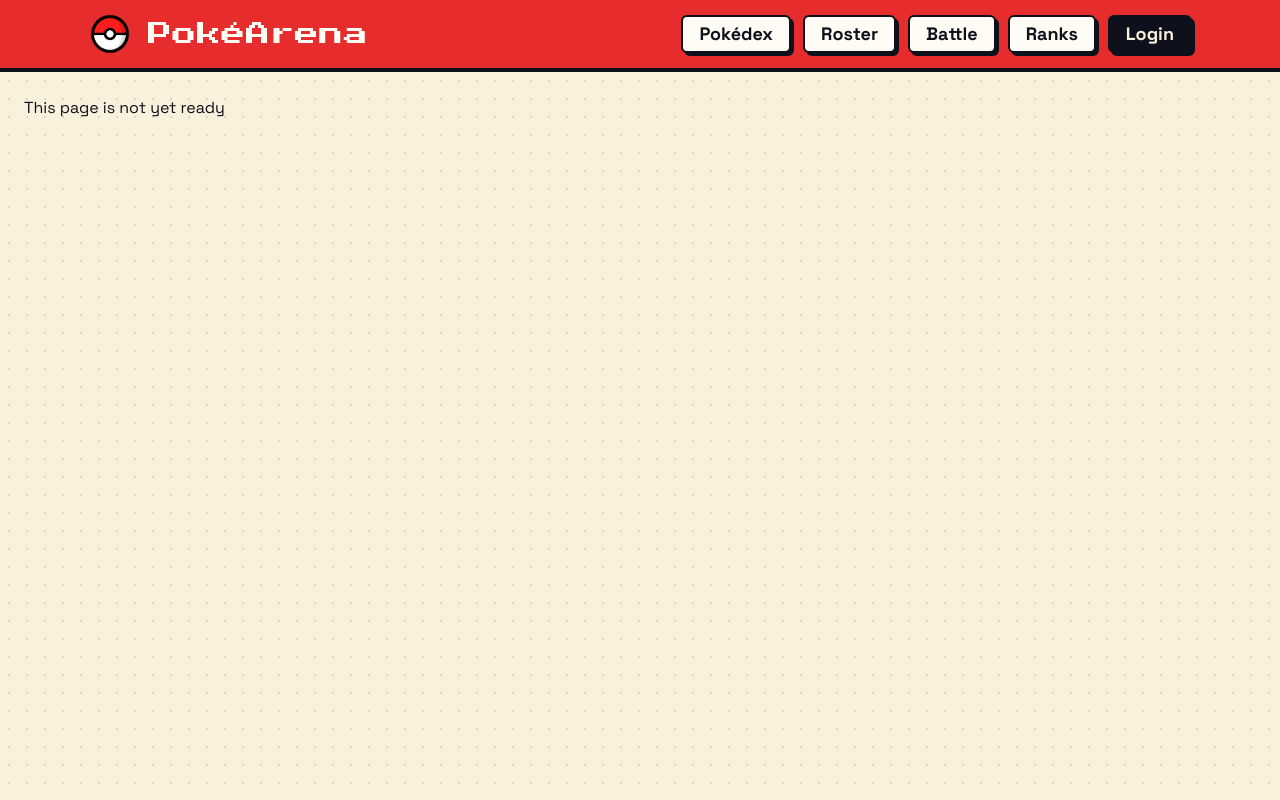
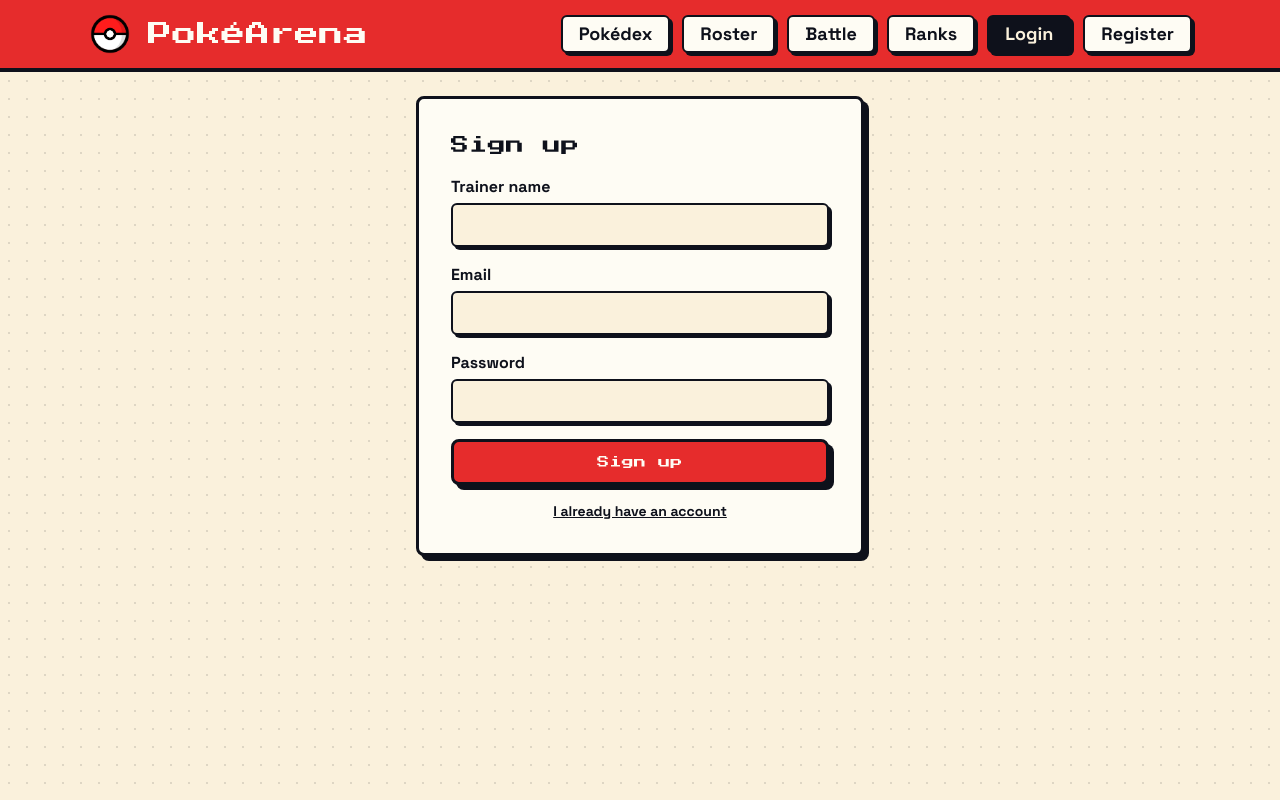
Before and after one commit to Dmytro-Popov/pokemon-battle-frontend, a React (Vite) app: page /register in a window 1280 px wide. Built offline with nearby package versions, Linux system fonts and the light colour scheme; no server answers.

Commit message:
added a login page and register page

```diff
--- a/src/App.tsx
+++ b/src/App.tsx
@@ -1,12 +1,22 @@
 import { Routes, Route } from 'react-router-dom'
 import Layout from './components/Layout'
+import ProtectedRoute from './components/ProtectedRoute'
 import Home from './pages/Home'
+import Login from './pages/Login'
+import Register from './pages/Register'
 
 export default function App() {
   return (
     <Routes>
       <Route element={<Layout />}>
         <Route path="/" element={<Home />} />
+        <Route path="/login" element={<Login />} />
+        <Route path="/register" element={<Register />} />
+        <Route element={<ProtectedRoute />}>
+          <Route path="/roster" element={<p>This page is not yet ready</p>} />
+          <Route path="/battle" element={<p>This page is not yet ready</p>} />
+        </Route>
+
         <Route path="*" element={<p>This page is not yet ready</p>} />
       </Route>
     </Routes>
--- a/src/components/Header.tsx
+++ b/src/components/Header.tsx
@@ -1,4 +1,5 @@
-import { NavLink } from 'react-router-dom'
+import { NavLink, useLocation, useNavigate } from 'react-router-dom'
+import { clearToken, getToken } from '../utils/auth'
 
 const links = [
   { to: '/pokedex', label: 'Pokédex' },
@@ -11,6 +12,16 @@ const linkBase =
   'brut-sm press px-4 py-2 text-lg font-bold leading-none whitespace-nowrap'
 
 export default function Header() {
+  const nav = useNavigate()
+  useLocation()
+  const loggedIn = Boolean(getToken())
+  const canAccessPrivatePages = loggedIn || import.meta.env.DEV
+
+  const logout = () => {
+    clearToken()
+    nav('/login')
+  }
+
   return (
     <header className="bg-primary border-b-4 border-border">
       <div className="flex items-center justify-between gap-4 px-6 py-3 mx-auto max-w-6xl p-4">
@@ -26,7 +37,13 @@ export default function Header() {
         </NavLink>
 
         <nav className="flex items-center gap-3">
-          {links.map(({ to, label }) => (
+          {links
+            .filter(
+              ({ to }) =>
+                canAccessPrivatePages ||
+                (to !== '/roster' && to !== '/battle'),
+            )
+            .map(({ to, label }) => (
             <NavLink
               key={to}
               to={to}
@@ -40,12 +57,30 @@ export default function Header() {
             </NavLink>
             ))}
 
+          {loggedIn ? (
+            <button
+              type="button"
+              onClick={logout}
+              className={`${linkBase} bg-foreground text-background`}
+            >
+              Logout
+            </button>
+          ) : (
+            <>
               <NavLink
                 to="/login"
                 className={`${linkBase} bg-foreground text-background`}
               >
                 Login
               </NavLink>
+              <NavLink
+                to="/register"
+                className={`${linkBase} bg-card text-foreground`}
+              >
+                Register
+              </NavLink>
+            </>
+          )}
         </nav>
       </div>
     </header>
--- /dev/null
+++ b/src/components/ProtectedRoute.tsx
@@ -0,0 +1,9 @@
+import { Navigate, Outlet, useLocation } from "react-router-dom";
+import { getToken } from "../utils/auth";
+
+export default function ProtectedRoute() {
+  const location = useLocation();
+  return getToken()
+    ? <Outlet />
+    : <Navigate to="/login" replace state={{ from: location.pathname }} />;
+}
--- /dev/null
+++ b/src/pages/Login.tsx
@@ -0,0 +1,78 @@
+import { useEffect, useState } from "react";
+import { Link, useNavigate, useLocation } from "react-router-dom";
+import { authRequest, setToken } from "../utils/auth";
+
+export default function Login() {
+  const nav = useNavigate();
+  const location = useLocation();
+  const [err, setErr] = useState("");
+  const [loading, setLoading] = useState(false);
+
+  useEffect(() => {
+    document.title = "Log in — PokéArena";
+  }, []);
+
+  const submit = async (e: React.FormEvent<HTMLFormElement>) => {
+    e.preventDefault();
+    const f = new FormData(e.currentTarget);
+    const email = String(f.get("email"));
+    const password = String(f.get("password"));
+
+    if (!/^\S+@\S+\.\S+$/.test(email)) return setErr("Enter a valid email.");
+    if (password.length < 8)
+      return setErr("Password must be at least 8 characters.");
+
+    setErr("");
+    setLoading(true);
+    try {
+      const { token } = await authRequest("login", { email, password });
+      if (!token) throw new Error("No token received.");
+      setToken(token);
+      nav(location.state?.from ?? "/", { replace: true });
+    } catch (error) {
+      setErr(error instanceof Error ? error.message : "Login failed.");
+    } finally {
+      setLoading(false);
+    }
+  };
+
+  return (
+    <div className="mx-auto max-w-md">
+      <form onSubmit={submit} noValidate className="brut space-y-4 bg-card p-8">
+        <h1 className="font-pixel text-lg">Log in</h1>
+        <label className="block font-bold">
+          Email
+          <input
+            name="email"
+            type="email"
+            className="brut-sm mt-1 w-full bg-background px-3 py-2 outline-none focus:bg-accent"
+          />
+        </label>
+        <label className="block font-bold">
+          Password
+          <input
+            name="password"
+            type="password"
+            className="brut-sm mt-1 w-full bg-background px-3 py-2 outline-none focus:bg-accent"
+          />
+        </label>
+        {err && (
+          <p className="brut-sm bg-destructive px-3 py-2 text-sm font-bold text-primary-foreground">
+            {err}
+          </p>
+        )}
+        <button
+          disabled={loading}
+          className="brut press w-full bg-primary py-3 font-pixel text-xs text-primary-foreground disabled:opacity-60"
+        >
+          {loading ? "..." : "Log in"}
+        </button>
+        <p className="text-center text-sm">
+          <Link to="/register" className="font-bold underline">
+            Create an account
+          </Link>
+        </p>
+      </form>
+    </div>
+  );
+}
--- /dev/null
+++ b/src/pages/Register.tsx
@@ -0,0 +1,84 @@
+import { useEffect, useState } from "react";
+import { Link, useNavigate } from "react-router-dom";
+import { authRequest } from "../utils/auth";
+
+export default function Register() {
+  const nav = useNavigate();
+  const [err, setErr] = useState("");
+  const [loading, setLoading] = useState(false);
+
+  useEffect(() => {
+    document.title = "Sign up — PokéArena";
+  }, []);
+
+  const submit = async (e: React.FormEvent<HTMLFormElement>) => {
+    e.preventDefault();
+    const f = new FormData(e.currentTarget);
+    const name = String(f.get("name")).trim();
+    const email = String(f.get("email"));
+    const password = String(f.get("password"));
+
+    if (!name) return setErr("Enter a trainer name.");
+    if (!/^\S+@\S+\.\S+$/.test(email)) return setErr("Enter a valid email.");
+    if (password.length < 8)
+      return setErr("Password must be at least 8 characters.");
+
+    setErr("");
+    setLoading(true);
+    try {
+      await authRequest("register", { name, email, password });
+      nav("/login");
+    } catch (error) {
+      setErr(error instanceof Error ? error.message : "Sign up failed.");
+    } finally {
+      setLoading(false);
+    }
+  };
+
+  return (
+    <div className="mx-auto max-w-md">
+      <form onSubmit={submit} noValidate className="brut space-y-4 bg-card p-8">
+        <h1 className="font-pixel text-lg">Sign up</h1>
+        <label className="block font-bold">
+          Trainer name
+          <input
+            name="name"
+            className="brut-sm mt-1 w-full bg-background px-3 py-2 outline-none focus:bg-accent"
+          />
+        </label>
+        <label className="block font-bold">
+          Email
+          <input
+            name="email"
+            type="email"
+            className="brut-sm mt-1 w-full bg-background px-3 py-2 outline-none focus:bg-accent"
+          />
+        </label>
+        <label className="block font-bold">
+          Password
+          <input
+            name="password"
+            type="password"
+            className="brut-sm mt-1 w-full bg-background px-3 py-2 outline-none focus:bg-accent"
+          />
+        </label>
+        {err && (
+          <p className="brut-sm bg-destructive px-3 py-2 text-sm font-bold text-primary-foreground">
+            {err}
+          </p>
+        )}
+        <button
+          disabled={loading}
+          className="brut press w-full bg-primary py-3 font-pixel text-xs text-primary-foreground disabled:opacity-60"
+        >
+          {loading ? "..." : "Sign up"}
+        </button>
+        <p className="text-center text-sm">
+          <Link to="/login" className="font-bold underline">
+            I already have an account
+          </Link>
+        </p>
+      </form>
+    </div>
+  );
+}
--- /dev/null
+++ b/src/utils/auth.ts
@@ -0,0 +1,20 @@
+const API = import.meta.env.VITE_API_URL ?? "http://localhost:3000";
+const KEY = "token";
+
+export const getToken = () => localStorage.getItem(KEY);
+export const setToken = (t: string) => localStorage.setItem(KEY, t);
+export const clearToken = () => localStorage.removeItem(KEY);
+
+export async function authRequest(
+  path: "login" | "register",
+  body: Record<string, string>
+) {
+  const res = await fetch(`${API}/auth/${path}`, {
+    method: "POST",
+    headers: { "Content-Type": "application/json" },
+    body: JSON.stringify(body),
+  });
+  const data = await res.json().catch(() => ({}));
+  if (!res.ok) throw new Error(data.message ?? "Something went wrong.");
+  return data as { token?: string };
+}
```
Lines whose indentation alone changed are shown as unchanged.
